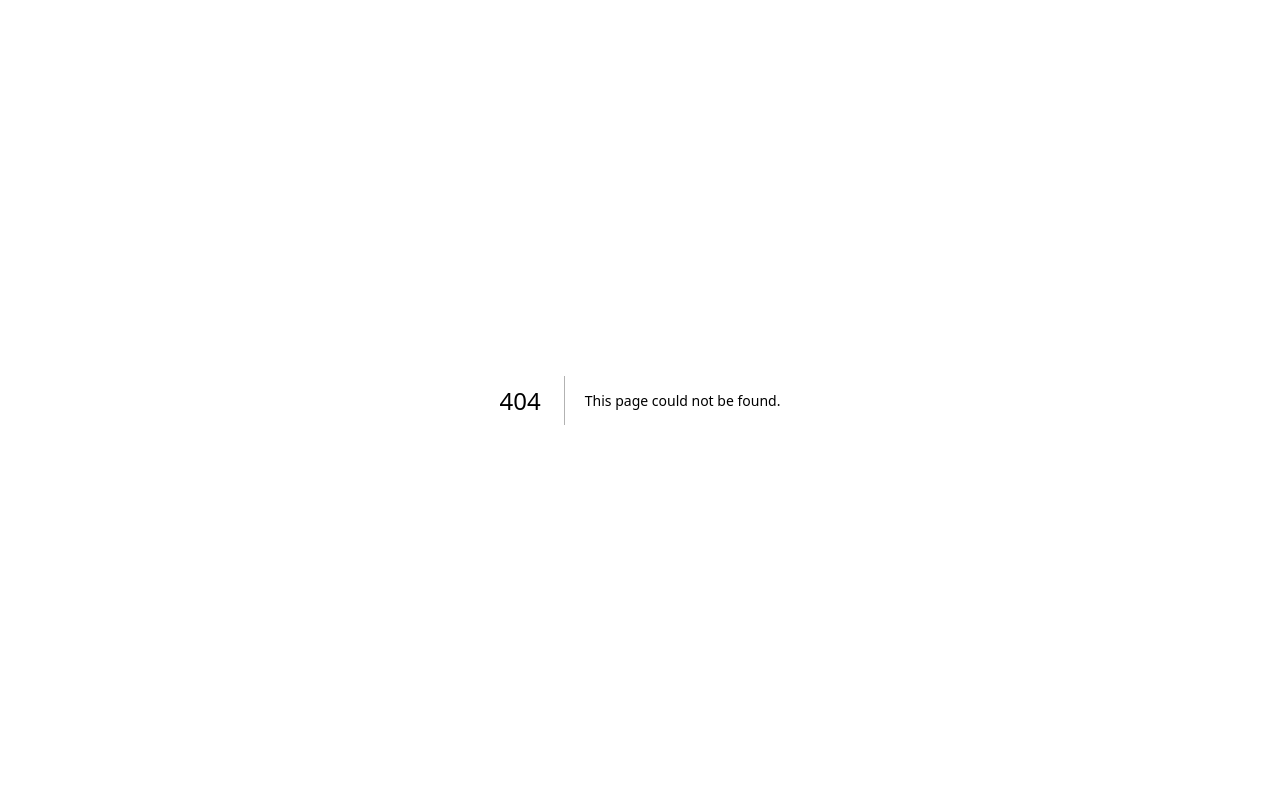
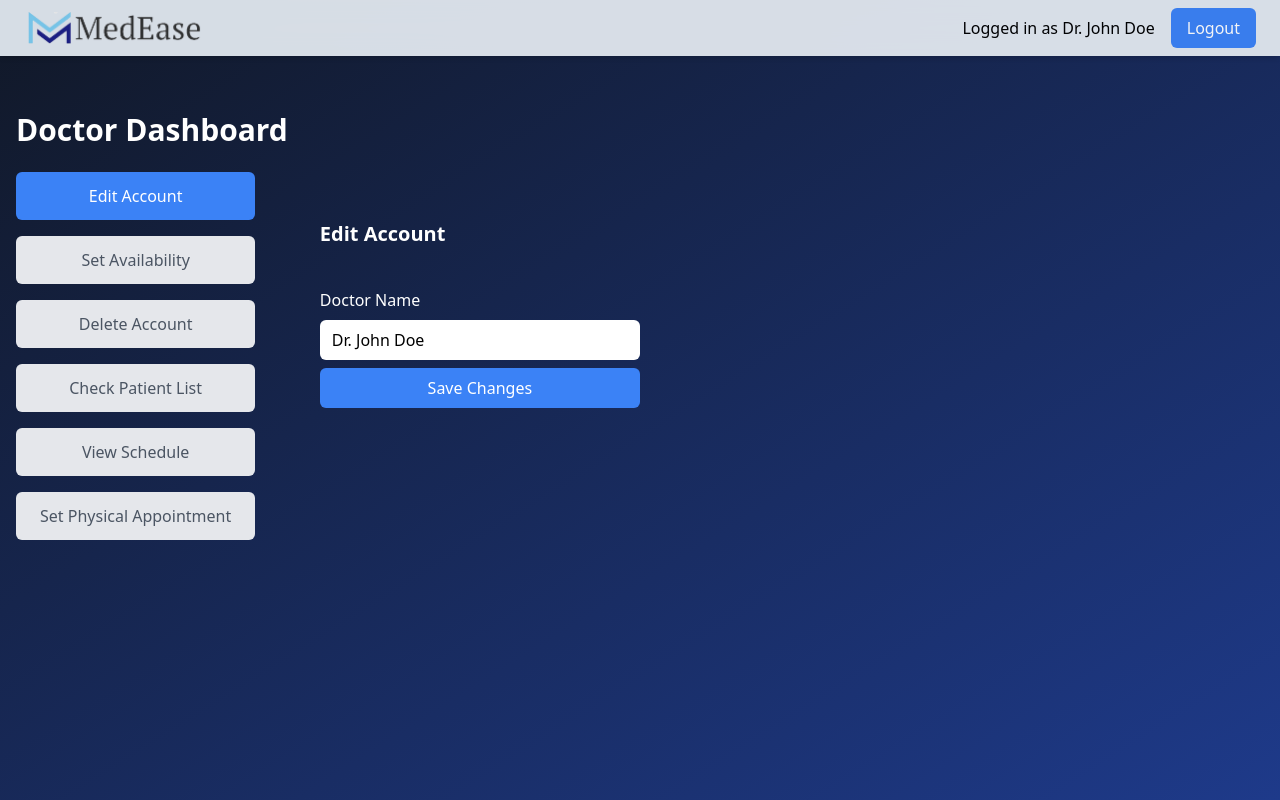
Before and after one commit to NafisFaiyaz007/MedEase_CSE499_SeniorDesign, a Next.js app in the folder medease/frontend/: page /doctorDashboard in a window 1280 px wide. Before the commit this address had no page. Built offline with nearby package versions, Linux system fonts and the light colour scheme.

Commit message:
doctor dashboard

```diff
--- /dev/null
+++ b/medease/frontend/src/app/doctorDashboard/page.js
@@ -0,0 +1,188 @@
+// pages/doctor/dashboard.js
+
+"use client"
+import React, { useState } from "react";
+import Head from "next/head";
+import Image from "next/image";
+import Navbar from "../../app/components/navbar";
+
+const DoctorDashboard = () => {
+  const [activeTab, setActiveTab] = useState("editAccount");
+
+  const doctorName = "Dr. John Doe"; // Replace with the actual doctor's name
+
+  const handleLogout = () => {
+    // Implement your logout logic here
+    console.log("Logout clicked");
+  };
+
+  return (
+    <div className="min-h-screen bg-gradient-to-br from-gray-900 to-blue-900">
+      <Head>
+        <title>Doctor Dashboard</title>
+      </Head>
+      {/* Navbar */}
+      <Navbar adminName={doctorName} handleLogout={handleLogout} />
+
+      {/* Content */}
+      <div className="container mx-auto p-4 flex items-center justify-center">
+        {/* Left half */}
+        <div className="flex flex-col items-start mr-8">
+          {/* Doctor Dashboard Text */}
+          <h1 className="text-3xl font-semibold my-6 text-white">
+            Doctor Dashboard
+          </h1>
+
+          {/* Tabs */}
+          <div className="flex flex-col space-y-4">
+            <button
+              onClick={() => setActiveTab("editAccount")}
+              className={`${
+                activeTab === "editAccount"
+                  ? "bg-blue-500 text-white"
+                  : "bg-gray-200 text-gray-600"
+              } px-6 py-3 rounded-md focus:outline-none hover:bg-blue-800 hover:text-white transition duration-300`}
+            >
+              Edit Account
+            </button>
+            <button
+              onClick={() => setActiveTab("setAvailability")}
+              className={`${
+                activeTab === "setAvailability"
+                  ? "bg-blue-500 text-white"
+                  : "bg-gray-200 text-gray-600"
+              } px-6 py-3 rounded-md focus:outline-none hover:bg-blue-800 hover:text-white transition duration-300`}
+            >
+              Set Availability
+            </button>
+            <button
+              onClick={() => setActiveTab("deleteAccount")}
+              className={`${
+                activeTab === "deleteAccount"
+                  ? "bg-blue-500 text-white"
+                  : "bg-gray-200 text-gray-600"
+              } px-6 py-3 rounded-md focus:outline-none hover:bg-blue-800 hover:text-white transition duration-300`}
+            >
+              Delete Account
+            </button>
+            <button
+              onClick={() => setActiveTab("checkPatientList")}
+              className={`${
+                activeTab === "checkPatientList"
+                  ? "bg-blue-500 text-white"
+                  : "bg-gray-200 text-gray-600"
+              } px-6 py-3 rounded-md focus:outline-none hover:bg-blue-800 hover:text-white transition duration-300`}
+            >
+              Check Patient List
+            </button>
+            <button
+              onClick={() => setActiveTab("viewSchedule")}
+              className={`${
+                activeTab === "viewSchedule"
+                  ? "bg-blue-500 text-white"
+                  : "bg-gray-200 text-gray-600"
+              } px-6 py-3 rounded-md focus:outline-none hover:bg-blue-800 hover:text-white transition duration-300`}
+            >
+              View Schedule
+            </button>
+            <button
+              onClick={() => setActiveTab("setPhysicalAppointment")}
+              className={`${
+                activeTab === "setPhysicalAppointment"
+                  ? "bg-blue-500 text-white"
+                  : "bg-gray-200 text-gray-600"
+              } px-6 py-3 rounded-md focus:outline-none hover:bg-blue-800 hover:text-white transition duration-300`}
+            >
+              Set Physical Appointment
+            </button>
+          </div>
+        </div>
+
+        {/* Right half */}
+        <div className="flex-1">
+          {/* Content based on active tab */}
+          {activeTab === "editAccount" && (
+            <div className="space-y-10 w-80">
+              <h2 className="text-xl font-semibold text-white mb-4">
+                Edit Account
+              </h2>
+              <form className="flex flex-col space-y-2">
+                {/* Add account edit fields here */}
+                <label htmlFor="doctorName" className="text-white">
+                  Doctor Name
+                </label>
+                <input
+                  type="text"
+                  id="doctorName"
+                  name="doctorName"
+                  value={doctorName}
+                  // Add onChange and value props based on your implementation
+                  className="px-3 py-2 text-black rounded-md focus:outline-2 focus:outline-blue-500"
+                />
+                {/* Add more fields for editing */}
+                <button
+                  // onClick={handleEditAccount}
+                  className="bg-blue-500 text-white px-4 py-2 rounded-md focus:outline-none hover:bg-blue-800 transition duration-300"
+                >
+                  Save Changes
+                </button>
+              </form>
+            </div>
+          )}
+
+          {/* Set Availability */}
+          {activeTab === "setAvailability" && (
+            <div className="space-y-4">
+              <h2 className="text-xl font-semibold text-white mb-4">
+                Set Availability
+              </h2>
+              {/* Add content for setting availability */}
+            </div>
+          )}
+
+          {/* Delete Account */}
+          {activeTab === "deleteAccount" && (
+            <div className="space-y-4">
+              <h2 className="text-xl font-semibold text-white mb-4">
+                Delete Account
+              </h2>
+              {/* Add content for deleting account */}
+            </div>
+          )}
+
+          {/* Check Patient List */}
+          {activeTab === "checkPatientList" && (
+            <div className="space-y-4">
+              <h2 className="text-xl font-semibold text-white mb-4">
+                Check Patient List
+              </h2>
+              {/* Add content for checking patient list */}
+            </div>
+          )}
+
+          {/* View Schedule */}
+          {activeTab === "viewSchedule" && (
+            <div className="space-y-4">
+              <h2 className="text-xl font-semibold text-white mb-4">
+                View Schedule
+              </h2>
+              {/* Add content for viewing schedule */}
+            </div>
+          )}
+
+          {/* Set Physical Appointment */}
+          {activeTab === "setPhysicalAppointment" && (
+            <div className="space-y-4">
+              <h2 className="text-xl font-semibold text-white mb-4">
+                Set Physical Appointment
+              </h2>
+              {/* Add content for setting physical appointment */}
+            </div>
+          )}
+        </div>
+      </div>
+    </div>
+  );
+};
+
+export default DoctorDashboard;
```
